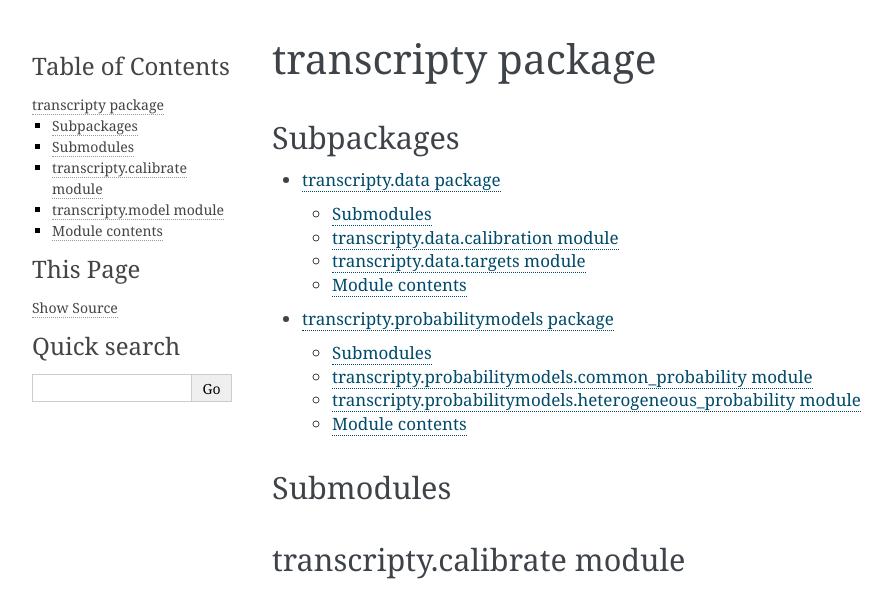
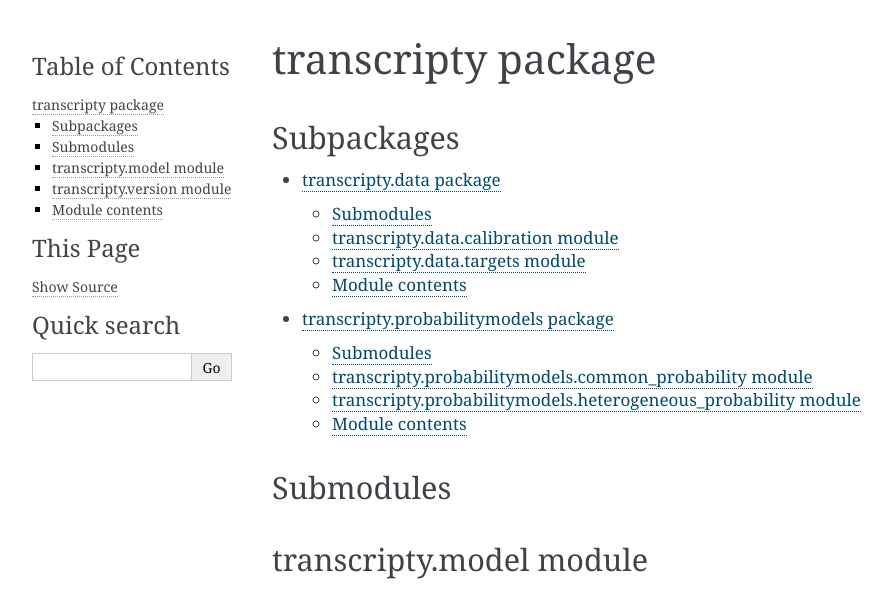
Before and after one commit to paulineliang7829/transcripty, a Sphinx documentation site: the page built from docs/source/transcripty.rst, in a window 1280 px wide. Shown: the top 590 px of the page, without its empty margins (148-1040 px from the left). Built offline with Sphinx 7.4.7, drawn with Linux system fonts in a browser that asks for light colours; some of the changed text lies outside the part shown; grey boxes are pictures that could not be loaded.

Commit message:
Update autodoc stuff

```diff
--- a/docs/source/transcripty.rst
+++ b/docs/source/transcripty.rst
@@ -12,18 +12,18 @@ Subpackages
 Submodules
 ----------
 
-transcripty.calibrate module
-----------------------------
+transcripty.model module
+------------------------
 
-.. automodule:: transcripty.calibrate
+.. automodule:: transcripty.model
    :members:
    :undoc-members:
    :show-inheritance:
 
-transcripty.model module
-------------------------
+transcripty.version module
+--------------------------
 
-.. automodule:: transcripty.model
+.. automodule:: transcripty.version
    :members:
    :undoc-members:
    :show-inheritance:
```
